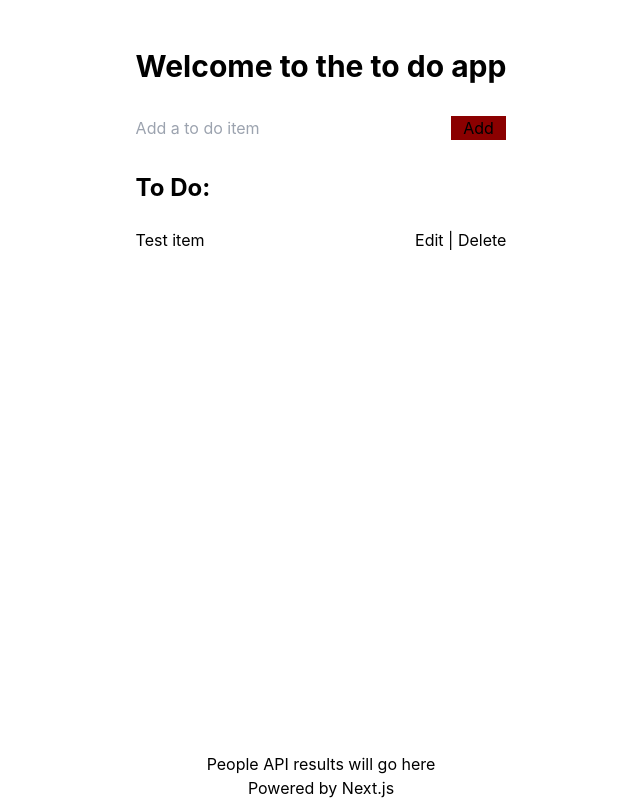
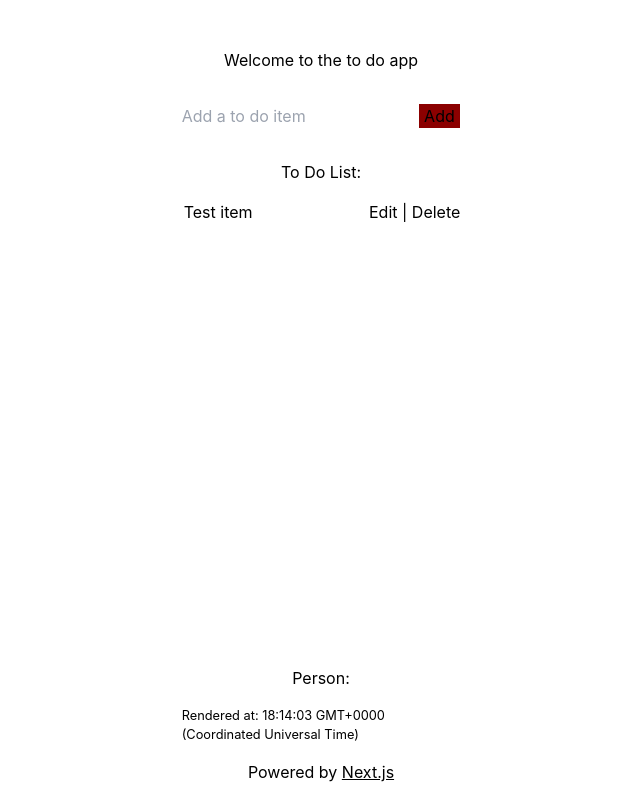
Before and after one commit to hartdave/nextjs-todos, a Next.js app: page / in a window 1280 px wide. Shown: the whole page, without its empty margins (319-959 px from the left). Built offline with nearby package versions, Linux system fonts and the light colour scheme.

Commit message:
typescript, start components, date rendering

```diff
--- /dev/null
+++ b/components/Footer.tsx
@@ -0,0 +1,26 @@
+import * as React from 'react';
+import { useEffect, useState } from 'react';
+import { PageProps } from '../pages/[[...slug]]';
+
+
+
+
+export function Footer ({renderDate}: PageProps) {
+
+
+    return (
+    <>
+    <footer className='footer-container'>
+        <div className='people-footer'>
+            Person:
+        </div>
+        <div className="date-footer">
+            Rendered at: {renderDate}
+        </div>
+        <div className='universal-footer'>
+            Powered by <a href="https://nextjs.org/">Next.js</a>
+        </div>
+    </footer>
+    </>
+  );
+}
--- /dev/null
+++ b/components/ToDoList.tsx
@@ -0,0 +1,31 @@
+import * as React from 'react';
+
+export interface IAppProps {
+}
+
+export function ToDoList (props: IAppProps) {
+  return (
+    <div className='container'>
+        <h1 className="text-3xl font-bold">
+        Welcome to the to do app
+        </h1>
+        <form className='todo-form'>
+            <input type="text" className="todo-input" placeholder='Add a to do item' />
+            <button type="submit" className='add-button'>Add</button>
+        </form>
+        <div className='todo-items'>
+            <h2 className="text-2xl font-bold">To Do List:</h2>
+            <ul>
+                <li className='item' uid='9999999999999'>
+                    <div className='item-description'>
+                        Test item
+                    </div>
+                    <div className='item-button-group'>
+                        <button className="edit-button">Edit</button> | <button className='delete-button'>Delete</button>
+                    </div>
+                </li>
+            </ul>
+        </div>
+    </div>
+  );
+}
--- a/package.json
+++ b/package.json
@@ -14,10 +14,13 @@
     "react-dom": "18.2.0"
   },
   "devDependencies": {
+    "@types/node": "^18.11.5",
+    "@types/react": "^18.0.22",
     "autoprefixer": "^10.4.12",
     "eslint": "8.25.0",
     "eslint-config-next": "12.3.1",
     "postcss": "^8.4.18",
-    "tailwindcss": "^3.2.1"
+    "tailwindcss": "^3.2.1",
+    "typescript": "^4.8.4"
   }
 }
--- /dev/null
+++ b/pages/[[...slug]].tsx
@@ -0,0 +1,34 @@
+import Head from 'next/head'
+import Image from 'next/image'
+import { Footer } from '../components/Footer'
+import { ToDoList } from '../components/ToDoList'
+
+export async function getServerSideProps() {
+  return {
+    props: {
+      renderDate: new Date().toTimeString(),
+    },
+  }
+}
+
+export interface PageProps {
+  renderDate: string;
+}
+
+export default function Home({ renderDate }: PageProps) {
+  return (
+    <div>
+      <Head>
+        <title>Next.js To Do App</title>
+        <meta name="description" content="A to do app" />
+        <link rel="icon" href="/favicon.ico" />
+      </Head>
+
+      <main>
+        <ToDoList />
+      </main>
+
+ <Footer renderDate={renderDate} />
+    </div>
+  )
+}
--- a/pages/api/hello.js
+++ /dev/null
@@ -1,5 +0,0 @@
-// Next.js API route support: https://nextjs.org/docs/api-routes/introduction
-
-export default function handler(req, res) {
-  res.status(200).json({ name: 'John Doe' })
-}
--- /dev/null
+++ b/pages/api/swapi.tsx
@@ -0,0 +1,18 @@
+import type { NextApiHandler } from "next"
+
+interface Person {
+    name: string;
+}
+interface Swapi {
+    results: Array<Person>
+}
+
+const handler: NextApiHandler = (req, res) => {
+    const response = fetch('https://swapi.dev/api/people/');
+    const data: Swapi = response.json();
+    const random = Math.floor(Math.random()*(json.results.length - 1));
+    const person: Person = json.results[random];
+    res.status(200).json(person);
+}
+
+export default handler
--- a/pages/index.js
+++ /dev/null
@@ -1,47 +0,0 @@
-import Head from 'next/head'
-import Image from 'next/image'
-
-
-export default function Home() {
-  return (
-    <div>
-      <Head>
-        <title>Next.js To Do App</title>
-        <meta name="description" content="A to do app" />
-        <link rel="icon" href="/favicon.ico" />
-      </Head>
-
-      <main>
-        <div className='container'>
-        <h1 className="text-3xl font-bold">
-          Welcome to the to do app
-        </h1>
-        <form className='todo-form'>
-          <input type="text" className="todo-input" placeholder='Add a to do item' />
-          <button type="submit" className='add-button'>Add</button>
-        </form>
-        <div className='todo-items'>
-          <h2 className="text-2xl font-bold">To Do:</h2>
-          <ul>
-            <li className='item' uid='9999999999999'>
-              Test item
-              <div className='item-button-group'>
-              <button className="edit-button">Edit</button> | <button className='delete-button'>Delete</button>
-              </div>
-            </li>
-          </ul>
-        </div>
-        </div>
-      </main>
-
-      <footer className='footer-container'>
-        <div className='people-footer'>
-          People API results will go here
-        </div>
-        <div className='universal-footer'>
-          Powered by Next.js
-        </div>
-      </footer>
-    </div>
-  )
-}
--- a/styles/globals.css
+++ b/styles/globals.css
@@ -28,9 +28,11 @@ a {
   display: flex;
   flex-direction: column;
   margin-top: 3em;
+  text-align: center;
 }
 .container h1{
   align-self: center;
+
 }
 
 .container .todo-form{
@@ -54,9 +56,20 @@ a {
   width: 100%;
   margin-bottom: 1em;
 }
+.container .todo-items ul, li{
+  padding-left: 1px;
+}
 .container .todo-items .item{
   display:flex;
   justify-content: space-between;
+  width: 100%;
+}
+.container .todo-items .item .item-button-group button{
+  background: none;
+  border: none;
+}
+.container .todo-items .item .item-description{
+  background: none;
 }
 .container .todo-items .item .item-button-group .edit-button:hover{
   color:aqua;
@@ -75,6 +88,20 @@ a {
   justify-content: center;
   width: 100%;
 }
+.footer-container .date-footer{
+  font-size: 0.80rem;
+  margin-top: 1rem;
+}
+.universal-footer{
+  margin: 1rem;
+}
+.universal-footer a{
+  text-decoration: underline;
+}
+.universal-footer a:hover{
+  text-decoration: underline;
+  color: aqua;
+}
 @media (prefers-color-scheme: dark) {
   html {
     color-scheme: dark;
```
Also changed, not shown: tsconfig.json (added, +30 -0 lines), pages/_app.tsx (renamed from pages/_app.js), postcss.config.tsx (renamed from postcss.config.js), tailwind.config.tsx (renamed from tailwind.config.js), 1 other file (tests, documents, lock files or other folders).
